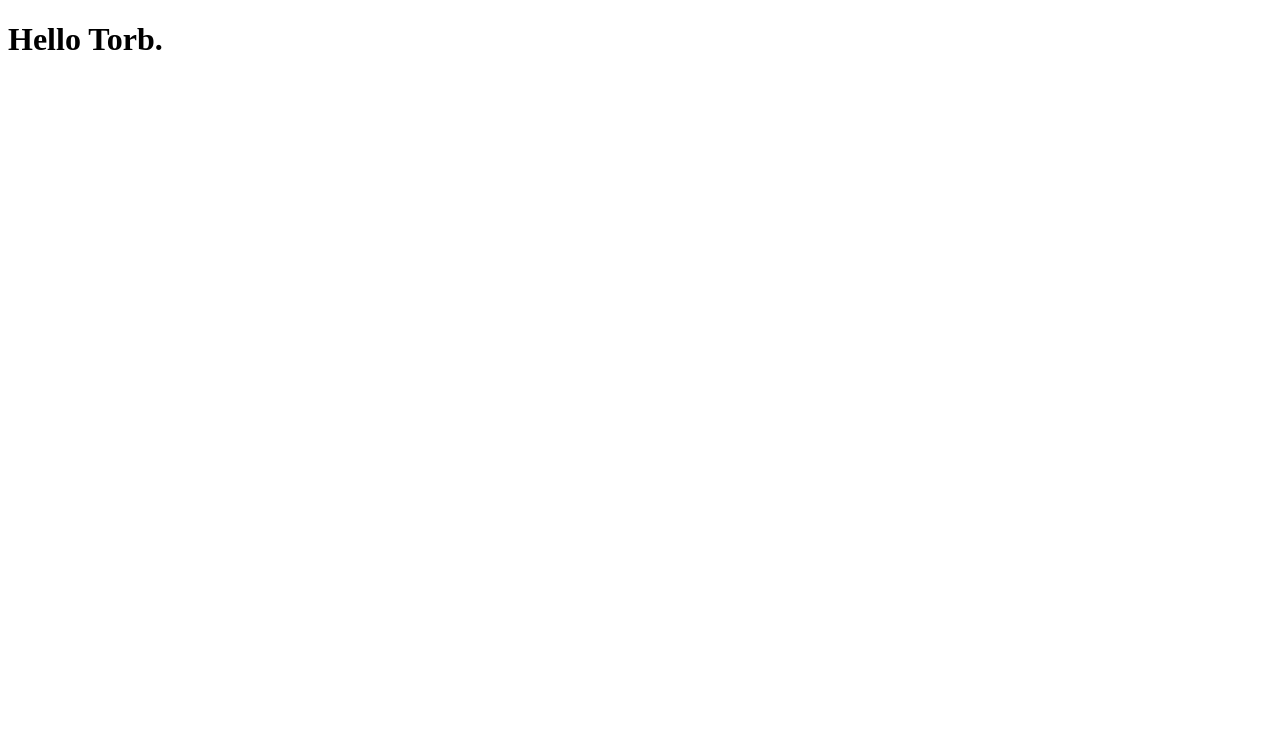
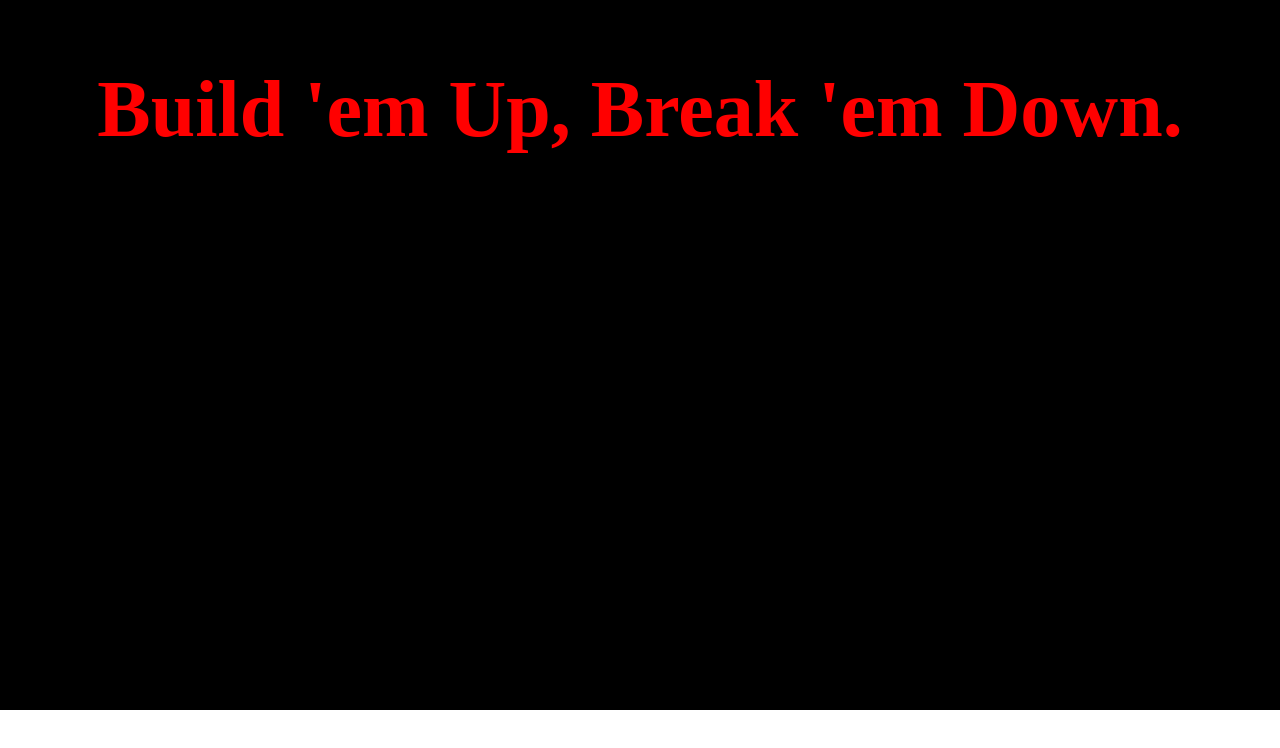
Before and after one commit to Quanluis/torb-page, a React (Create React App) app: page / in a window 1280 px wide. Shown: the top 748 px of the page. Built offline with nearby package versions, Linux system fonts and the light colour scheme.

Commit message:
Created a div with classes that will allow me to add a picture behind the quote.

```diff
--- a/src/App.js
+++ b/src/App.js
@@ -1,13 +1,13 @@
 import React, { Component } from 'react';
-
+import './index.css'
 
 class App extends Component {
   render() {
     return (
-      <div>
-        <h1>
-          Hello Torb.
-        </h1>
+      <div className = "main-header">
+       <div className = "quoteDiv">
+        <h1>Build 'em Up, Break 'em Down.</h1>
+       </div>
       </div>
     );
   }
--- /dev/null
+++ b/src/index.css
@@ -0,0 +1,21 @@
+body {
+    margin: 0;
+}
+
+.main-header {
+    padding-top: 10px;
+    background-size: cover;
+    background-color: black;
+    height: 700px;
+}
+
+.quoteDiv {
+   background-color: black;
+
+}
+
+h1 {
+    text-align: center;
+    font-size: 5rem;
+    color: red;
+}
--- a/src/index.js
+++ b/src/index.js
@@ -1,6 +1,8 @@
 import React from 'react';
 import ReactDOM from 'react-dom';
+import './index.css'
 import App from './App';
+
 import registerServiceWorker from './registerServiceWorker';
 
 ReactDOM.render(<App />, document.getElementById('root'));
```
